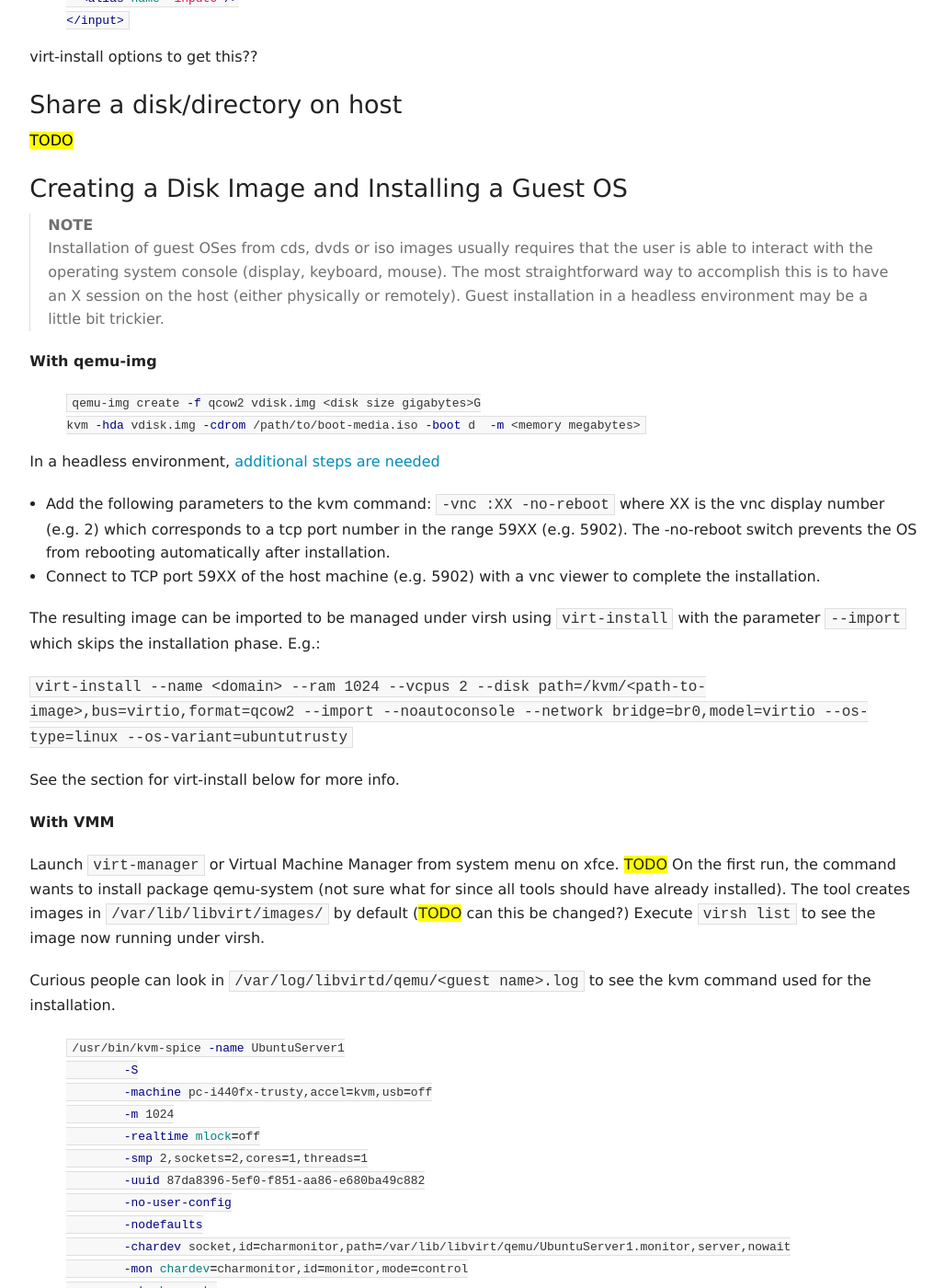
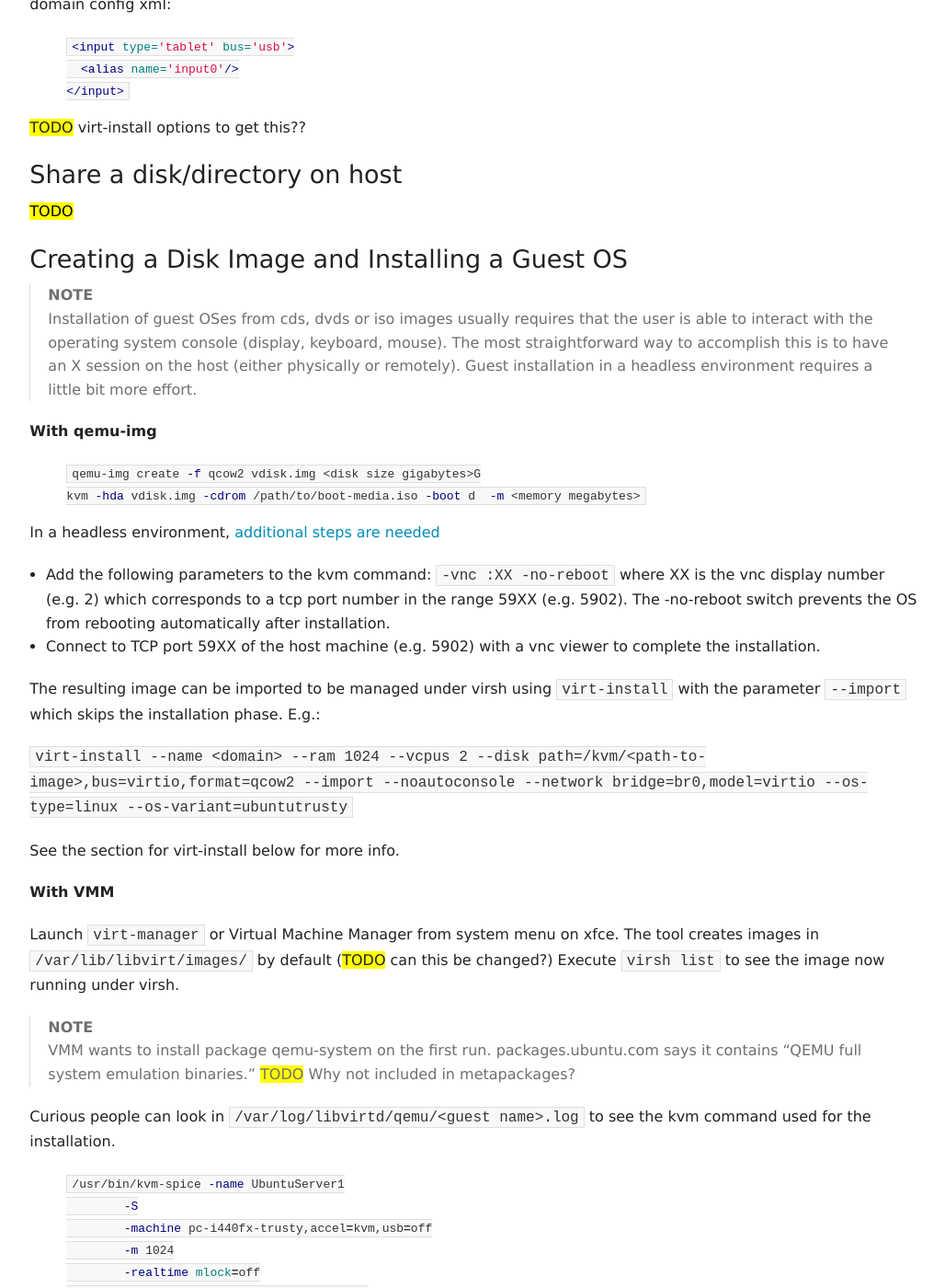
Before and after one commit to mikkorepolainen/mikkorepolainen.github.io, a Jekyll site: the page built from documents/_posts/2015-10-07-virtualization-with-kvm.md, in a window 1280 px wide and 1400 px high, scrolled down 5926 px. Shown: the whole window at 92% size, without its empty margins (196-1224 px from the left). Built offline with Jekyll 4.4.1, drawn with Linux system fonts in a browser that asks for light colours; some of the changed text lies outside the part shown.

Commit message:
Layout changes, updated KVM doc

```diff
--- a/_includes/figure.html
+++ b/_includes/figure.html
@@ -1 +1,10 @@
-<figure class="figure"><img src="{{ include.url }}" alt="{{ include.description }}"><figcaption>{{ include.description }}</figcaption></figure>
+<figure class="document-figure">
+  <a href="#" data-reveal-id="{{ include.id }}"><div><img src="{{ include.url }}" alt="{{ include.alt }}" /></div></a>
+  <figcaption>{{ include.caption }}</figcaption>
+</figure>
+<div id="{{ include.id }}" class="reveal-modal xlarge" data-reveal aria-labelledby="modalTitle" aria-hidden="true" role="dialog">
+  <p class="lead">{{ include.caption }}</p>
+  <p><img src="{{ include.url }}" alt="{{ include.alt }}" /></p>
+  <p>{{ include.description }}</p>
+  <a class="close-reveal-modal" aria-label="Close">&#215;</a>
+</div>
--- a/css/custom.css
+++ b/css/custom.css
@@ -66,3 +66,34 @@
 {
   max-width: 62.5rem;
 }
+figure.document-figure
+{
+  border-color: #dfdfdf;
+  border-style: solid;
+  border-width: 2px;
+  padding: 0.0rem;
+  margin-left: 0.0rem;
+  margin-right: 0.0rem;
+  margin-top: 1.25rem;
+  margin-bottom: 1.25rem;
+}
+figure.document-figure img
+{
+  display:block;
+  margin-left:auto;
+  margin-right:auto;
+  margin-top: 1.25rem;
+  margin-bottom: 1.25rem;
+  max-height: 50vh;
+}
+figure.document-figure figcaption
+{
+  margin-top: 1.25rem;
+  margin-bottom: 0.0rem;
+  margin-left: 0.0rem;
+  margin-right: 0.0rem;
+  padding-left: 0.625rem;
+  padding-right: 0.625rem;
+  font-family: Verdana, Geneva, sans-serif;
+  background-color: #f8f8f8;
+}
--- a/documents/_posts/2015-10-07-virtualization-with-kvm.md
+++ b/documents/_posts/2015-10-07-virtualization-with-kvm.md
@@ -146,6 +146,7 @@
 	- `virt-viewer` (for viewing vms)
 	- `virt-manager` (GUI for VM management)
 - `virtinst`
+- `qemu-system`
 
 The current user is added to libvirtd group automatically. Use `adduser <user> libvirtd` to add other users if necessary (log out and back in).
 
@@ -156,15 +157,16 @@
 through the host server's primary network interface as if the virtual machines were
 physically present in the local area network along with the host.
 
-{% include figure.html url="../images/kvm-virtualization-bridge.png" description="Figure 1: Bridge (from http://hzqtc.github.io/2012/02/kvm-network-bridging.html)" %}
-
-If network manager is in use, you may want to [disable it](http://xmodulo.com/disable-network-manager-linux.html) before continuing (not necessary though).
+{% include figure.html id="figure1" url="../images/kvm-virtualization-bridge.png" caption="Figure 1: Network Bridge" description="The bridge binds the network \"taps\" of the VMs to the physical network interface. Image taken from http://hzqtc.github.io/2012/02/kvm-network-bridging.html" %}
 
 Check the device name of the primary network interface using `nmcli dev status`.
 The device name in this case is em1 (biosdevname naming for integrated network interfaces).
 
-On a local session, run `stop network-manager` (don't do this unless on a local session, kills the network connectivity entirely)
-and `echo "manual" | sudo tee /etc/init/network-manager.override`
+> If network manager is in use, you may want to [disable it](http://xmodulo.com/disable-network-manager-linux.html) before continuing (not necessary though).
+>
+> On a local session, run `stop network-manager` (don't do this unless on a local session, kills the network connectivity entirely)
+> and `echo "manual" | sudo tee /etc/init/network-manager.override`
+{: .note }
 
 Edit `/etc/network/interfaces` to disable primary interface (eth0/em1) unless controlled by network manager (no problem if it is), add bridge (with primary interface as bridged port)
 
@@ -244,6 +244,8 @@
 {% endhighlight %}
 
 Use `echo $TERM` output on host to determine which terminal to use in the command (xterm below)
+
+See [KVM Access] for more details.
 
 **On Guest**
 
@@ -281,7 +283,7 @@
 </input>
 {% endhighlight %}
 
-virt-install options to get this??
+<span class="marker">TODO</span> virt-install options to get this??
 
 ###Share a disk/directory on host
 
@@ -293,7 +295,7 @@
 > to interact with the operating system console (display, keyboard, mouse).
 > The most straightforward way to accomplish this is to have an X session on the host (either physically
 > or remotely).
-> Guest installation in a headless environment may be a little bit trickier.
+> Guest installation in a headless environment requires a little bit more effort.
 {: .note }
 
 **With qemu-img**
@@ -317,9 +319,13 @@
 
 **With VMM**
 
-Launch `virt-manager` or Virtual Machine Manager from system menu on xfce. <span class="marker">TODO</span> On the first run, the command wants to install package qemu-system (not sure what for since all tools should have already installed).
+Launch `virt-manager` or Virtual Machine Manager from system menu on xfce.
 The tool creates images in `/var/lib/libvirt/images/` by default (<span class="marker">TODO</span> can this be changed?)
 Execute `virsh list` to see the image now running under virsh.
+
+> VMM wants to install package qemu-system on the first run. packages.ubuntu.com says it contains "QEMU full system emulation binaries."
+> <span class="marker">TODO</span> Why not included in metapackages?
+{: .note}
 
 Curious people can look in `/var/log/libvirtd/qemu/<guest name>.log` to see the kvm command used for the installation.
 
```
Also changed, not shown: other parts of documents/_posts/2015-10-07-virtualization-with-kvm.md (+1 -3 lines).
